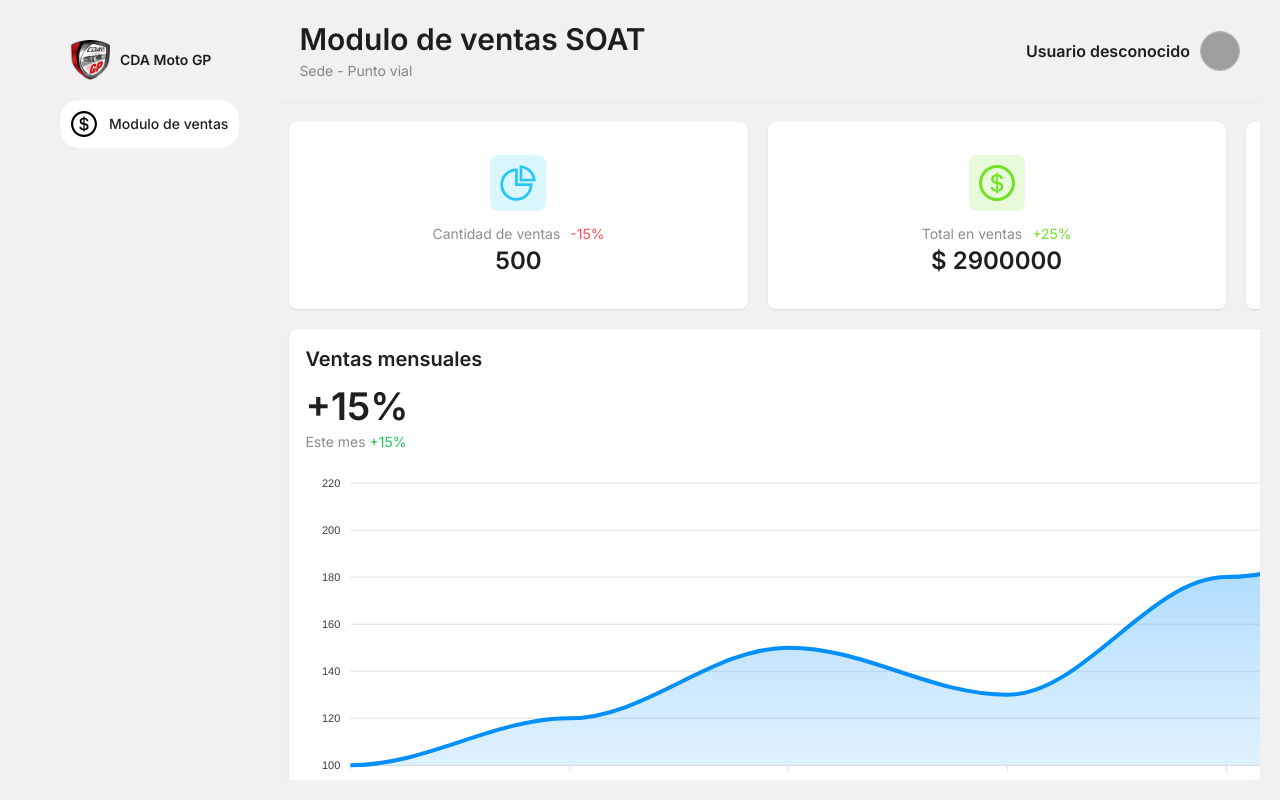
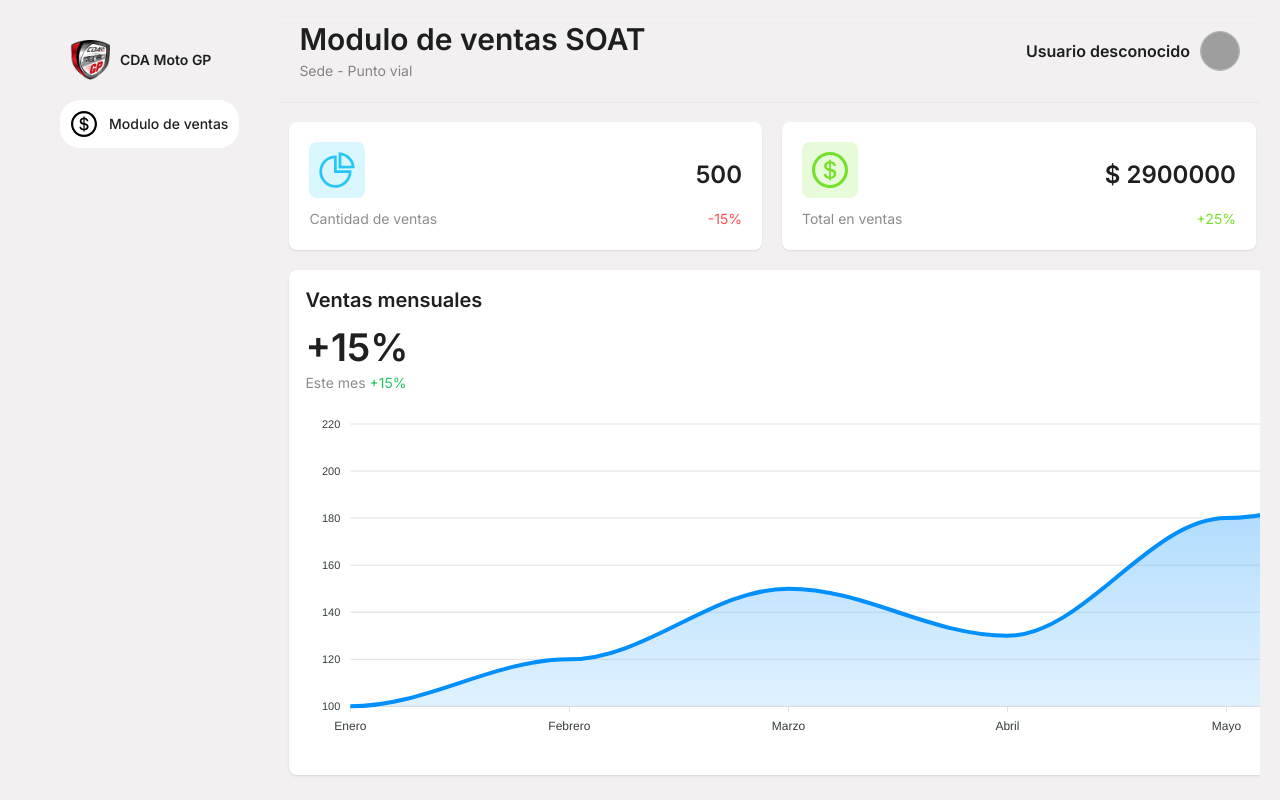
Before and after one commit to jenestiven/software-gestion-ventas-soat-cda-web, a Next.js app: page /admin in a window 1280 px wide. Built offline with nearby package versions, Linux system fonts and the light colour scheme; no server answers; grey boxes are pictures that could not be loaded.

Commit message:
feat: Refactor admin dashboard layout; update grid structure, enhance stat card presentation, and improve data formatting

```diff
--- a/src/app/admin/page.css
+++ b/src/app/admin/page.css
@@ -1,13 +1,14 @@
 .admin-home-page {
     display: grid;
     grid-template-columns: 1fr 1fr 1fr;
-    grid-template-rows: auto auto auto;
+    grid-template-rows: 1fr auto auto;
     grid-template-areas:
-        "sellcard sellcard sellcard"
+        "stat1 stat2 stat3"
         "monthly-sales-compare monthly-sales-compare monthly-sales-compare"
         "betterseller bypaymethod byplace";
     gap: 20px;
     height: 100%;
+    width: 100%;
     overflow-y: auto;
     scroll-behavior: smooth;
     scrollbar-width: thin;
@@ -21,9 +22,62 @@
     gap: 16px;
 }
 
+.admin-stat-card {
+    display: flex;
+    flex-direction: column;
+    align-items: center;
+    justify-content: center;
+    background-color: #fff;
+    color: var(--color-accent-contrast);
+    border-radius: 8px;
+    padding: 20px;
+    box-shadow: rgba(0, 0, 0, 0.1) 0px 1px 2px 0px;
 
-.sell-card {
-    grid-area: sellcard;
+    & .stat-growth {
+        margin-left: 10px;
+        color: var(--positive-growth-color);
+
+        &:is(.negative) {
+            color: var(--negative-growth-color);
+        }
+    }
+
+    & .icon {
+        font-size: 36px;
+        margin-bottom: 10px;
+        padding: 10px;
+        border-radius: 8px;
+
+        &:is(.sell) {
+            color: var(--first-stat-color);
+            background: color-mix(in srgb, var(--first-stat-color) 20%, transparent 100%);
+        }
+
+        &:is(.comision) {
+            color: var(--fourt-stat-color);
+            background: color-mix(in srgb, var(--fourt-stat-color) 20%, transparent 100%);
+        }
+
+        &:is(.utility) {
+            color: var(--third-stat-color);
+            background: color-mix(in srgb, var(--third-stat-color) 20%, transparent 100%);
+        }
+
+        &:is(.earning) {
+            color: var(--second-stat-color);
+            background: color-mix(in srgb, var(--second-stat-color) 20%, transparent 100%);
+        }
+    }
+}
+
+.stat-1 {
+    grid-area: stat1;
+}
+.stat-2 {
+    grid-area: stat2;
+}
+.stat-3 {
+    grid-area: stat3;
 }
 
 .month-graph {
--- a/src/app/components/app/admin/dashboard/SellsCardSection.tsx
+++ b/src/app/components/app/admin/dashboard/SellsCardSection.tsx
@@ -4,7 +4,6 @@ import React from "react";
 import { DollarOutlined, PieChartOutlined } from "@ant-design/icons";
 import { DatePicker, Divider, Typography } from "antd";
 import "@/app/admin/page.css";
-import "@/app/asesor/page.css";
 
 type Props = {};
 
@@ -12,42 +11,48 @@ const { Title, Text } = Typography;
 
 export default function SellsCardSection({}: Props) {
   return (
-    <section className="sell-card grid grid-cols-1 md:grid-cols-2 lg:grid-cols-3 gap-5">
-      <article className="asesor-stat-card">
+    <>
+      <article className="stat-1 admin-stat-card">
+        <span className="flex items-center justify-between w-full">
           <PieChartOutlined className="icon utility" />
-        <span>
+          <Title level={3} style={{ margin: 0 }}>
+            500
+          </Title>
+        </span>
+        <span className="flex items-center justify-between w-full">
           <Text type="secondary">Cantidad de ventas</Text>
           <Text className="stat-growth negative" type="secondary">
             -15%
           </Text>
         </span>
+      </article>
+      <article className="stat-2 admin-stat-card">
+        <span className="flex items-center justify-between w-full">
+          <DollarOutlined className="icon earning" />
           <Title level={3} style={{ margin: 0 }}>
-          500
+            $ 2900000
           </Title>
-      </article>
-      <article className="asesor-stat-card">
-        <DollarOutlined className="icon earning" />
-        <span>
+        </span>
+        <span className="flex items-center justify-between w-full">
           <Text type="secondary">Total en ventas</Text>
           <Text className="stat-growth" type="secondary">
             +25%
           </Text>
         </span>
-        <Title level={3} style={{ margin: 0 }}>
-          $ 2900000
-        </Title>
       </article>
-      <article className="asesor-stat-card">
-        <span className="flex items-center justify-between w-64">
+      <article className="stat-3 flex items-center justify-between bg-white p-5 rounded-lg shadow">
+        <span className="flex flex-col items-center justify-between w-full">
           <Text type="secondary">Filtrar por mes</Text>
           <DatePicker placeholder="Seleccionar mes" picker="month" />
         </span>
-        <Divider />
+        <Divider type="vertical" />
+        <span className="flex flex-col items-center justify-between w-full">
           <Text type="secondary">Periodo</Text>
           <Title level={3} style={{ margin: 0 }}>
             Ultimos 4 meses
           </Title>
+        </span>
       </article>
-    </section>
+    </>
   );
 }
--- a/src/app/components/app/asesor/stats/StatHandler.tsx
+++ b/src/app/components/app/asesor/stats/StatHandler.tsx
@@ -21,8 +21,13 @@ type StatCardProps = {
 
 const StatCard: React.FC<StatCardProps> = ({ icon, title, value, growth }) => (
   <article className="asesor-stat-card">
+    <span className="flex items-center justify-between w-full">
     {icon}
-    <span>
+    <Title level={3} style={{ margin: 0 }}>
+      ${Number(value).toLocaleString()}
+    </Title>
+    </span>
+    <span className="flex items-center justify-between w-full">
       <Text type="secondary">{title}</Text>
       <Text
         className={`stat-growth ${growth.startsWith("-") ? "negative" : ""}`}
@@ -31,9 +36,6 @@ const StatCard: React.FC<StatCardProps> = ({ icon, title, value, growth }) => (
         {growth}%
       </Text>
     </span>
-    <Title level={3} style={{ margin: 0 }}>
-      ${Number(value).toLocaleString()}
-    </Title>
   </article>
 );
 
```
Lines whose indentation alone changed are shown as unchanged.
